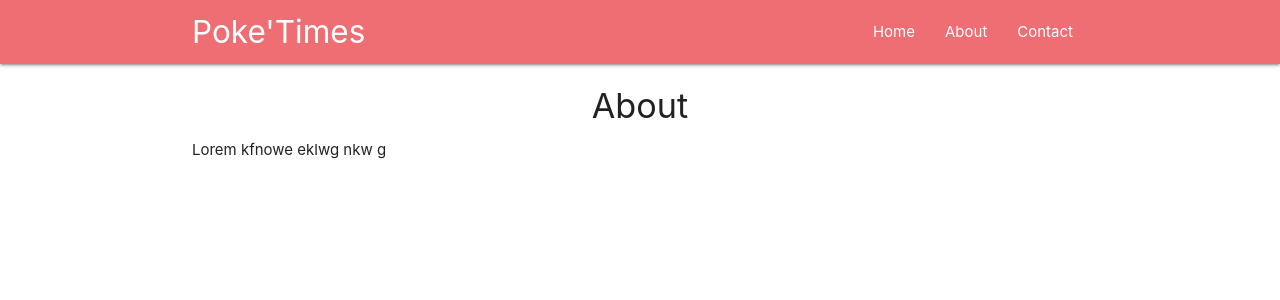
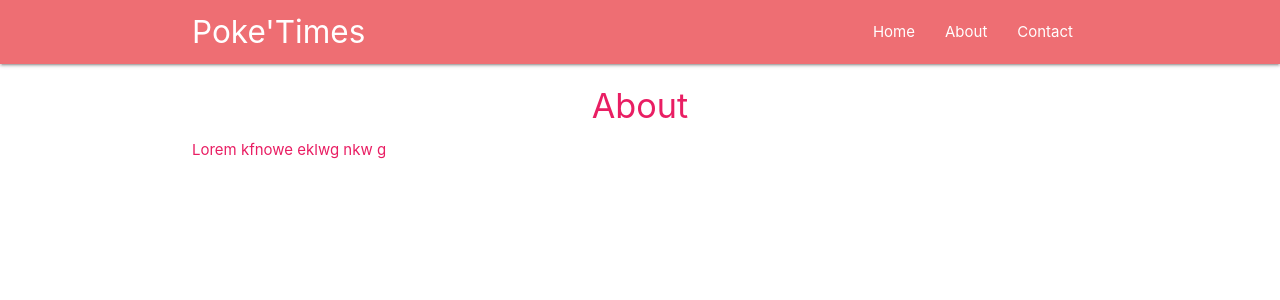
Before and after one commit to lavell119/poketimes, a React (Create React App) app: page /about in a window 1280 px wide. Shown: the top 300 px of the page. Built offline with nearby package versions, Linux system fonts and the light colour scheme.

Commit message:
added rainbow higher-order component to about component

```diff
--- a/src/components/About.js
+++ b/src/components/About.js
@@ -1,4 +1,6 @@
 import React from 'react'
+import Rainbow from '../hoc/Rainbow'
+
 
 const About = () => {
     return (
@@ -9,4 +11,4 @@
     )
 }
 
-export default About
+export default Rainbow(About)
--- a/src/components/Contact.js
+++ b/src/components/Contact.js
@@ -1,6 +1,6 @@
 import React from 'react'
 
-const Contact = () => {
+const Contact = (props) => {
     return (
         <div className="container">
             <h4 className="center">Contact</h4>
--- /dev/null
+++ b/src/hoc/Rainbow.js
@@ -0,0 +1,21 @@
+import React from 'react'
+
+//Higher-order component
+const Rainbow = (WrappedComponent) => {
+
+    const colors = ['red', 'pink','orange', 'blue', 'green', 'yellow' ]
+
+    const randomColor = colors[Math.floor(Math.random() *5)]
+
+    const className = randomColor + '-text'
+
+    return (props) => {
+        return (
+            <div className={className}>
+                <WrappedComponent {...props} />
+            </div>
+        )
+    }
+}
+
+export default Rainbow
```
